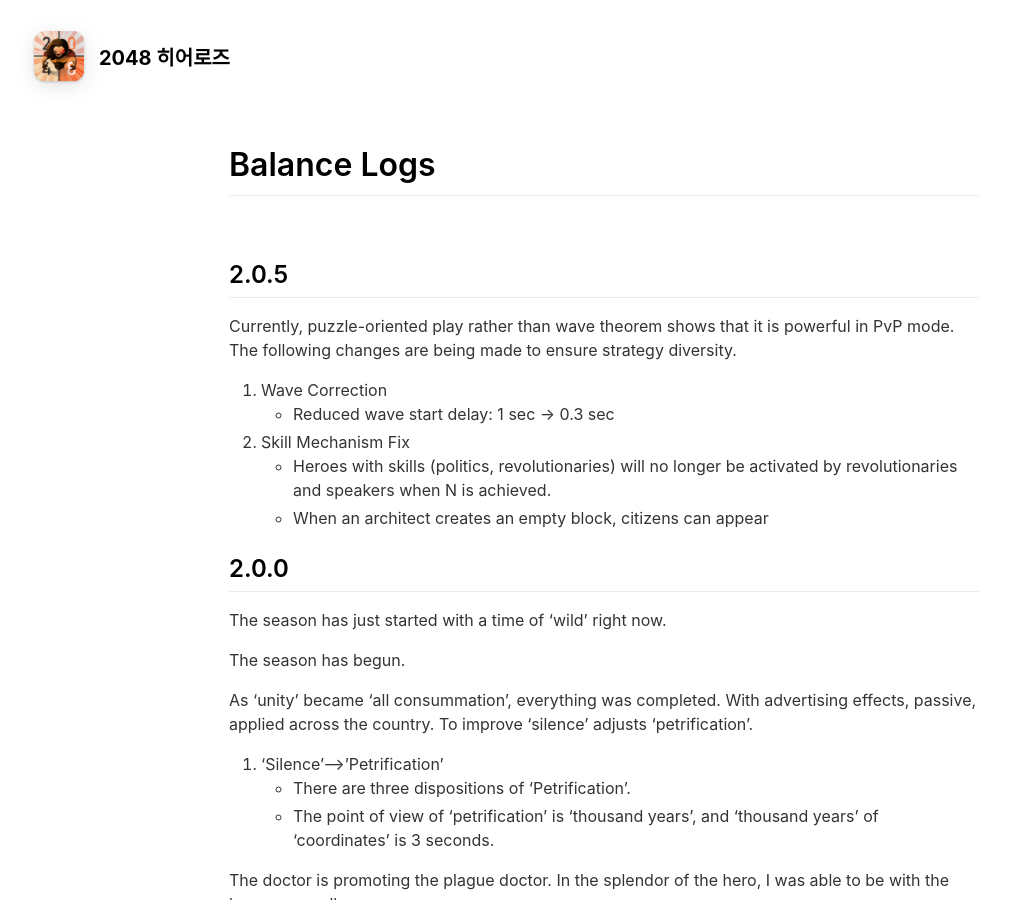
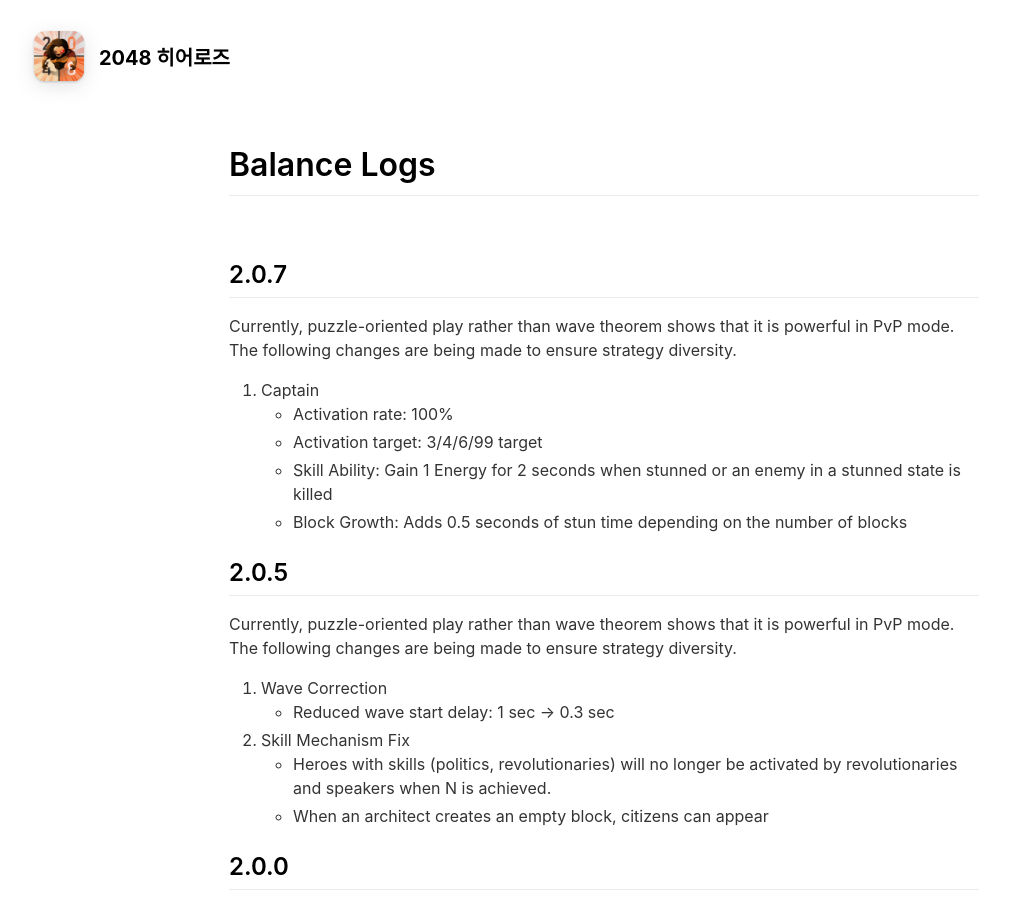
Before and after one commit to ArgoExped/Frozen-Arts, a Jekyll site: the page built from balance.md, in a window 1280 px wide and 900 px high. Shown: the whole window, without its empty margins (36-1046 px from the left). Built offline with Jekyll 4.4.1, drawn with Linux system fonts in a browser that asks for light colours; nearby versions of some CDN libraries.

```diff
--- a/balance.md
+++ b/balance.md
@@ -6,6 +6,16 @@ include_in_header: true
 # Balance Logs
 
 <br>
+
+## 2.0.7
+Currently, puzzle-oriented play rather than wave theorem shows that it is powerful in PvP mode.
+The following changes are being made to ensure strategy diversity.
+
+1. Captain
+     - Activation rate: 100%
+     - Activation target: 3/4/6/99 target
+     - Skill Ability: Gain 1 Energy for 2 seconds when stunned or an enemy in a stunned state is killed
+     - Block Growth: Adds 0.5 seconds of stun time depending on the number of blocks
 
 ## 2.0.5
 Currently, puzzle-oriented play rather than wave theorem shows that it is powerful in PvP mode.
```
Also changed, not shown: balance-kr.md (+10 -0 lines).
